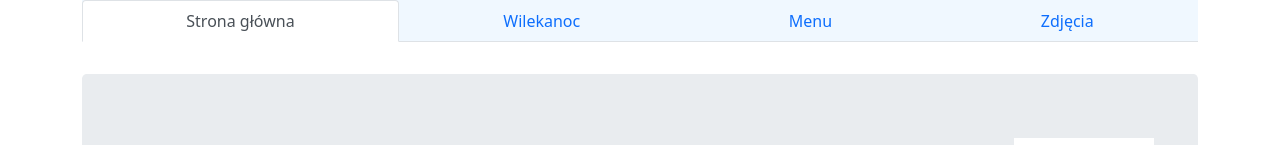
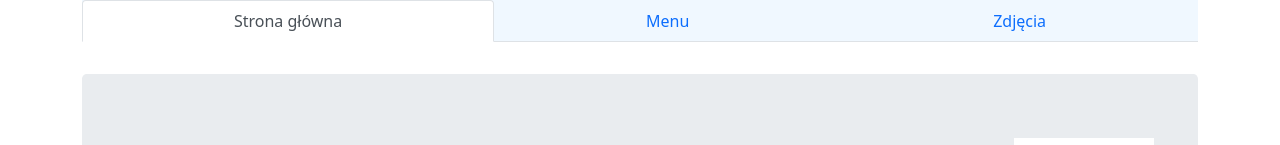
Before and after one commit to marektopolewski/modrymlyn, a React (Create React App) app: page / in a window 1280 px wide. Shown: the top 145 px of the page. Built offline with nearby package versions, Linux system fonts and the light colour scheme.

Commit message:
hide easter tab

```diff
--- a/src/navbar/NavBar.js
+++ b/src/navbar/NavBar.js
@@ -11,7 +11,7 @@ const paths = [
     // { lgLabel: "Święta", smLabel: "🎄", path: "/christmas" },
     // { lgLabel: "Walentynki", smLabel: "❤️", path: "/valentines" },
     // { lgLabel: "Ukraina", smLabel: "🇺🇦", path: "/ukraine" },
-    { lgLabel: "Wilekanoc", smLabel: "🐣", path: "/easter" },
+    // { lgLabel: "Wilekanoc", smLabel: "🐣", path: "/easter" },
     { lgLabel: "Menu", smLabel: "🍽", path: "/menu" },
     // { lgLabel: "Rezerwacja", smLabel: "📆", path: "/reserve" },
     { lgLabel: "Zdjęcia", smLabel: "📷", path: "/photos" },
```
